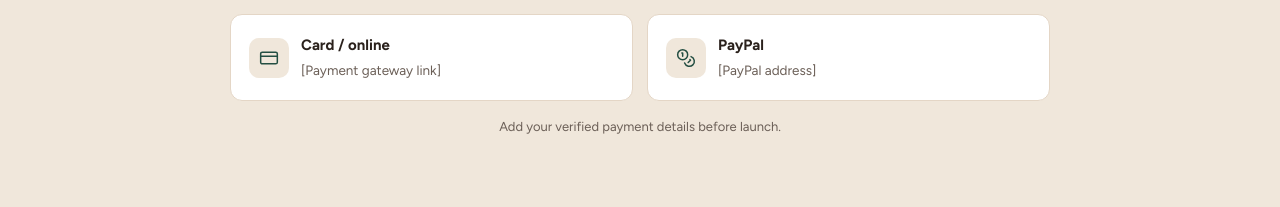
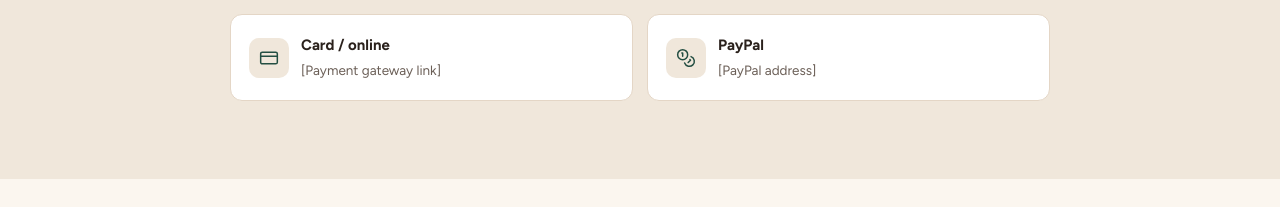
Before and after one commit to DevKimani/2026AST, a React (Vite) app: page /donate in a window 1280 px wide. Shown: the part 1606-1813 px from the top of the page. Built offline with nearby package versions, Linux system fonts and the light colour scheme; no server answers.

Commit message:
Comment out payment details instruction

```diff
--- a/src/pages/Donate.tsx
+++ b/src/pages/Donate.tsx
@@ -83,7 +83,7 @@ export default function Donate() {
               </div>
             ))}
           </Reveal>
-          <p className="text-[13px] text-muted text-center mt-4">Add your verified payment details before launch.</p>
+          {/* <p className="text-[13px] text-muted text-center mt-4">Add your verified payment details before launch.</p> */}
         </div>
       </Section>
 
```
